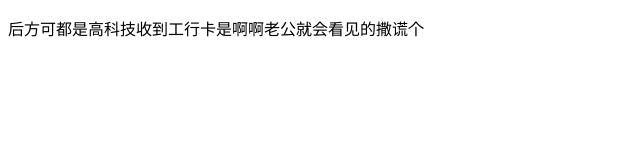
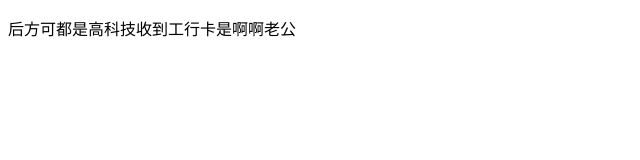
Before and after one commit to zm12345/cs1, a plain HTML site: page index.html in a window 1280 px wide. Shown: the whole page, without its empty margins (0-640 px from the left). Drawn offline with Linux system fonts and the light colour scheme.

Commit message:
张三提交

```diff
--- a/index.html
+++ b/index.html
@@ -7,6 +7,6 @@
     <title>Document</title>
 </head>
 <body>
-    <p>后方可都是高科技收到工行卡是啊啊老公就会看见的撒谎个 </p>
+    <p>后方可都是高科技收到工行卡是啊啊老公 </p>
 </body>
 </html>
```
